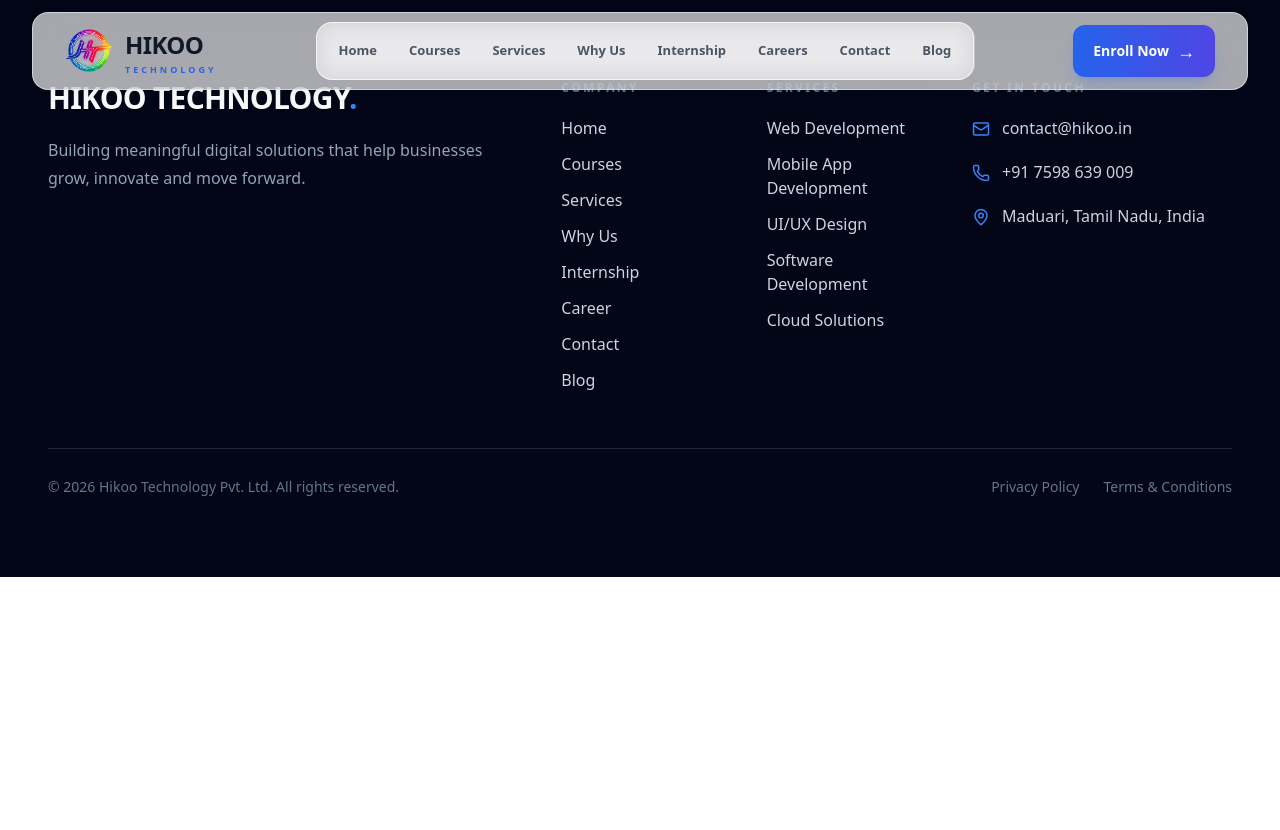
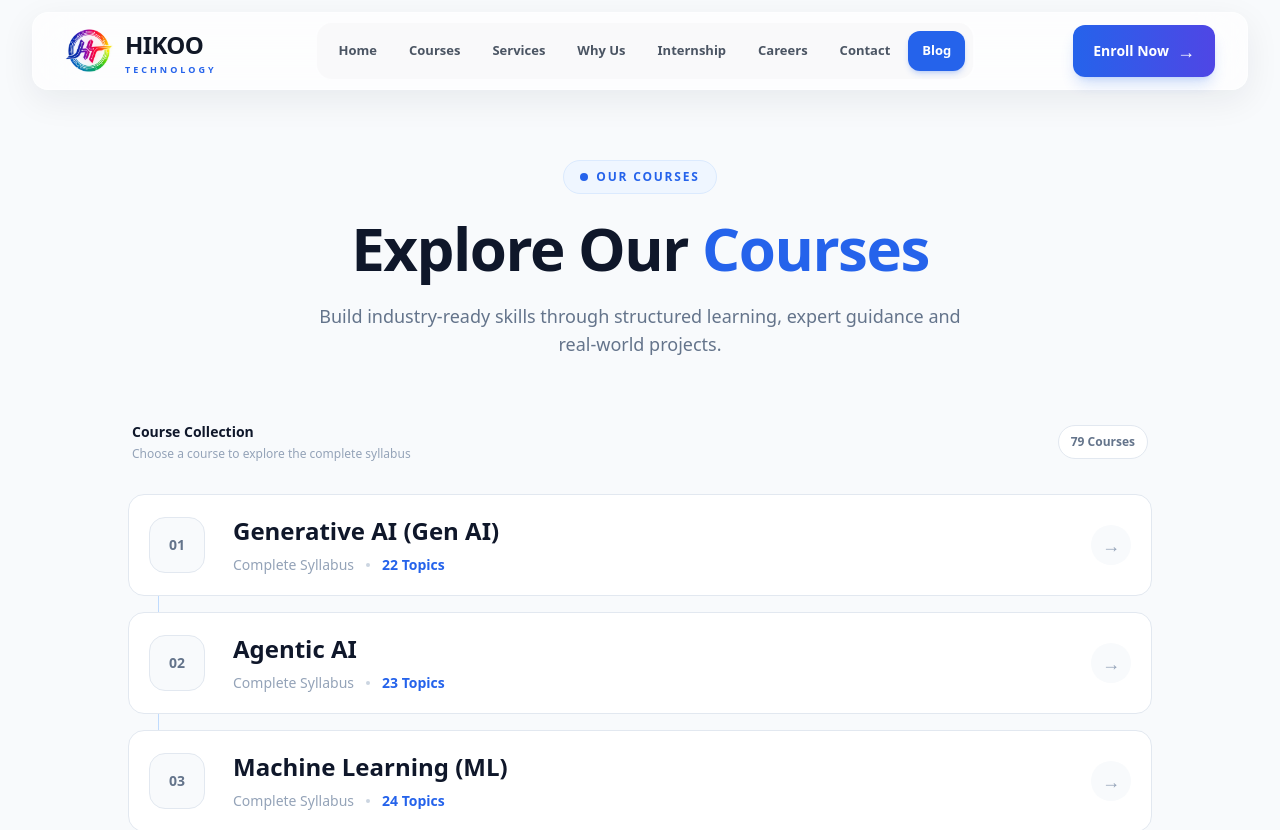
Before and after one commit to gunaa78/coursewebsite, a React (Create React App) app in the folder my-app/: page /Blog in a window 1280 px wide. Shown: the top 830 px of the page. Before the commit the page ends 800 px from the top, so only its background shows below. Built offline with nearby package versions, Linux system fonts and the light colour scheme.

Commit message:
Updated project code

```diff
--- a/my-app/src/App.js
+++ b/my-app/src/App.js
@@ -54,7 +54,7 @@
             <Route path="/intern" element={<Internship />} />
             <Route path="/Courses" element={<Courses />} />
             <Route path="/Services" element={<Services />} />
-             <Route path="/hi" element={<Block />} />
+             <Route path="/Blog" element={<Block />} />
 
 
 
--- a/my-app/src/component/Block.jsx
+++ b/my-app/src/component/Block.jsx
@@ -2137,13 +2137,13 @@
   const location = useLocation();
 
   useEffect(() => {
-    if (location.hash === "#hi") {
+    if (location.hash === "#Blog") {
       setTimeout(() => {
-        document.getElementById("hi")?.scrollIntoView({
+        document.getElementById("Blog")?.scrollIntoView({
           behavior: "smooth",
           block: "start",
         });
-      }, 100);
+      }, 300);
           }
   }, [location]);
 
@@ -2151,7 +2151,7 @@
         <div>
 
            <section
-            id="hi"
+            id="Blog"
            className="min-h-screen bg-[#f8fafc] py-20 px-4 pt-40 ">
   <div className="max-w-7xl mx-auto">
 
--- a/my-app/src/component/Footer.jsx
+++ b/my-app/src/component/Footer.jsx
@@ -222,9 +222,9 @@
               </Link>
 
                <Link
-                to="/hi#hi"
+                to="/Blog#Blog"
                 onClick={() => {
-    document.getElementById("hi")?.scrollIntoView({
+    document.getElementById("Blog")?.scrollIntoView({
       behavior: "smooth",
     });
   }}
--- a/my-app/src/component/Navebar.jsx
+++ b/my-app/src/component/Navebar.jsx
@@ -392,7 +392,7 @@
 
 
                    <Link
-                    to="/hi"
+                    to="/Blog#Blog"
                     onClick={closeMenu}
                     className={`
                       px-3.5
@@ -404,7 +404,7 @@
                       duration-300
 
                       ${
-                        isActive("/hi")
+                        isActive("/Blog")
                           ? "bg-blue-600 text-white shadow-md shadow-blue-600/20"
                           : "text-gray-600 hover:text-blue-600 hover:bg-white"
                       }
@@ -818,7 +818,7 @@
                   </Link>
 
 <Link
-                    to="/hi"
+                    to="/Blog"
                     onClick={closeMenu}
                     className={`
                       px-4
@@ -829,7 +829,7 @@
                       transition
 
                       ${
-                        isActive("/hi")
+                        isActive("/Blog")
                           ? "bg-blue-600 text-white"
                           : "text-gray-700 hover:bg-blue-50 hover:text-blue-600"
                       }
```
